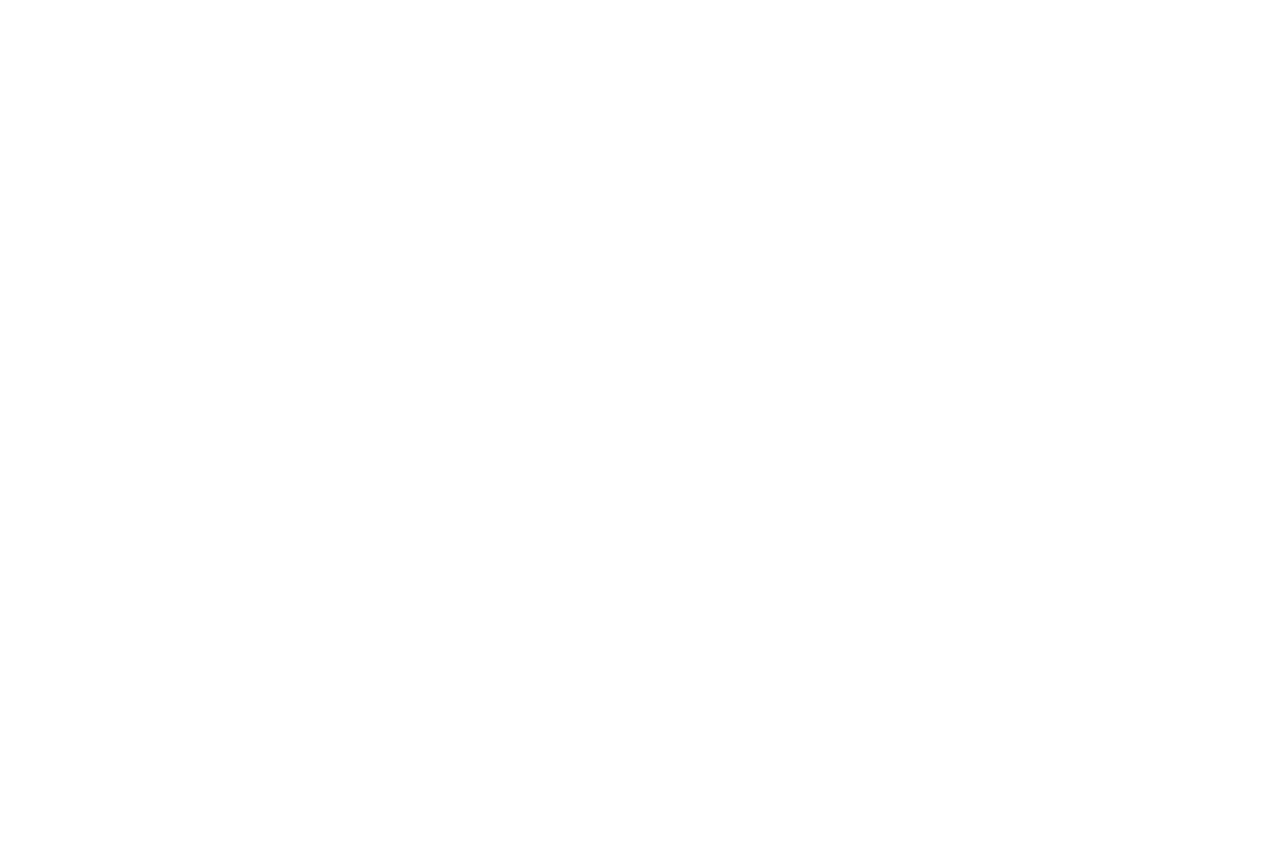
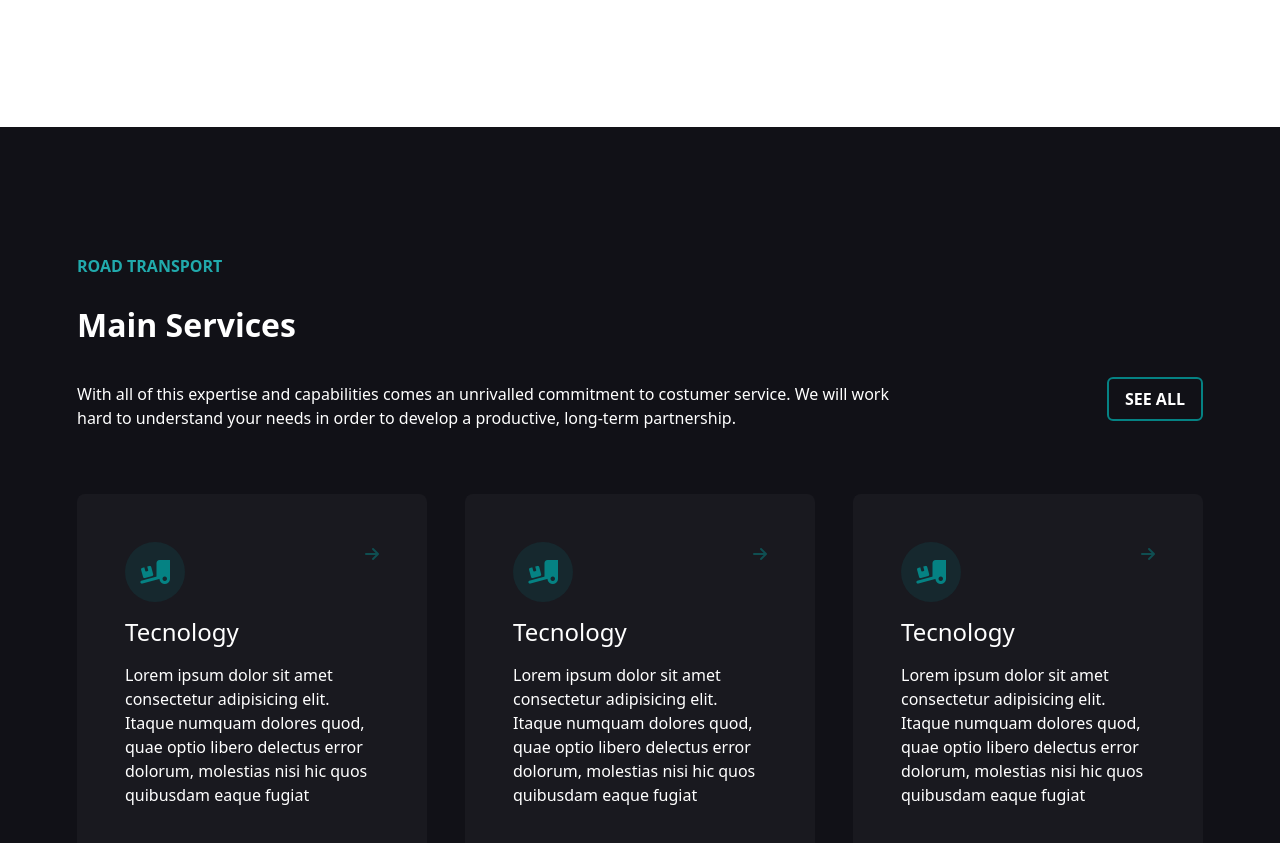
Before and after one commit to RiccardoBernardi1/proj-html-vuejs, a Vue app: page / in a window 1280 px wide. Shown: the part 1740-2583 px from the top of the page. Before the commit the page ends 1867 px from the top, so only its background shows below. Built offline with nearby package versions, Linux system fonts and the light colour scheme.

Commit message:
Crea struttura seconda sezione

```diff
--- a/src/App.vue
+++ b/src/App.vue
@@ -23,4 +23,8 @@ export default {
 .container {
   max-width: 71.875rem;
 }
+section h6 {
+  color: #21aaac;
+  margin-bottom: 1.875rem;
+}
 </style>
--- a/src/components/AppMain.vue
+++ b/src/components/AppMain.vue
@@ -1,9 +1,11 @@
 <script>
 import FirstSection from "./MainComponents/FirstSection.vue";
+import SecondSection from "./MainComponents/SecondSection.vue";
 export default {
   name: "AppMain",
   components: {
     FirstSection,
+    SecondSection,
   },
 };
 </script>
@@ -11,6 +13,7 @@ export default {
 <template>
   <main>
     <FirstSection />
+    <SecondSection />
   </main>
 </template>
 
--- a/src/components/MainComponents/FirstSectionComp/ColLeftFirstSection.vue
+++ b/src/components/MainComponents/FirstSectionComp/ColLeftFirstSection.vue
@@ -43,10 +43,6 @@ export default {
 <style lang="scss" scoped>
 .col-left {
   max-width: 46.875rem;
-  h6 {
-    color: #21aaac;
-    margin-bottom: 1.875rem;
-  }
   h2 span {
     color: #058283;
     padding: 0.5rem 1rem;
--- a/src/components/MainComponents/SecondSection.vue
+++ b/src/components/MainComponents/SecondSection.vue
@@ -1,11 +1,27 @@
 <template>
-  <section></section>
+  <section>
+    <SecondSectionTop />
+    <div class="section-cards d-flex justify-content-between container mt-5">
+      <SectionCard v-for="n in 3" />
+    </div>
+  </section>
 </template>
 
 <script>
+import SecondSectionTop from "./SecondSectionComp/SecondSectionTop.vue";
+import SectionCard from "../MainComponents/SectionCard.vue";
 export default {
   name: "SecondSection",
+  components: {
+    SecondSectionTop,
+    SectionCard,
+  },
 };
 </script>
 
-<style lang="scss" scoped></style>
+<style lang="scss" scoped>
+section {
+  background-color: #111117;
+  padding: 8.125rem 0 9.375rem;
+}
+</style>
--- /dev/null
+++ b/src/components/MainComponents/SecondSectionComp/SecondSectionTop.vue
@@ -0,0 +1,37 @@
+<template>
+  <div class="second-section-top container">
+    <h6 class="fw-bold">ROAD TRANSPORT</h6>
+    <h2 class="fw-bold">Main <span>Services</span></h2>
+    <div class="d-flex justify-content-between align-items-center">
+      <p>
+        With all of this expertise and capabilities comes an unrivalled
+        commitment to costumer service. We will work hard to understand your
+        needs in order to develop a productive, long-term partnership.
+      </p>
+      <a href="#" class="fw-bold read-more px-3 py-2 rounded">SEE ALL</a>
+    </div>
+  </div>
+</template>
+
+<script>
+export default {
+  name: "SecondSectionTop",
+};
+</script>
+
+<style lang="scss" scoped>
+.second-section-top {
+  color: white;
+  p {
+    max-width: 51.25rem;
+    margin-top: 1.875rem;
+  }
+  a {
+    color: white;
+    text-decoration: none;
+    &.read-more {
+      border: 0.125rem solid #058283;
+    }
+  }
+}
+</style>
--- /dev/null
+++ b/src/components/MainComponents/SectionCard.vue
@@ -0,0 +1,43 @@
+<template>
+  <div class="section-card p-5 rounded-3">
+    <div class="d-flex justify-content-between mb-3">
+      <div
+        class="icon rounded-circle d-flex justify-content-center align-items-center fs-4"
+      >
+        <i class="fa-solid fa-truck-ramp-box"></i>
+      </div>
+      <a href="#"><i class="fa-solid fa-arrow-right"></i></a>
+    </div>
+    <h4 class="mb-3">Tecnology</h4>
+    <p>
+      Lorem ipsum dolor sit amet consectetur adipisicing elit. Itaque numquam
+      dolores quod, quae optio libero delectus error dolorum, molestias nisi hic
+      quos quibusdam eaque fugiat
+    </p>
+  </div>
+</template>
+
+<script>
+export default {
+  name: "SectionCard",
+};
+</script>
+
+<style lang="scss" scoped>
+.section-card {
+  background-color: #19191f;
+  color: white;
+  max-width: 21.875rem;
+}
+div.d-flex {
+  .icon {
+    color: #058283;
+    background-color: #16282e;
+    height: 3.75rem;
+    width: 3.75rem;
+  }
+  a {
+    color: #0f4e51;
+  }
+}
+</style>
```
